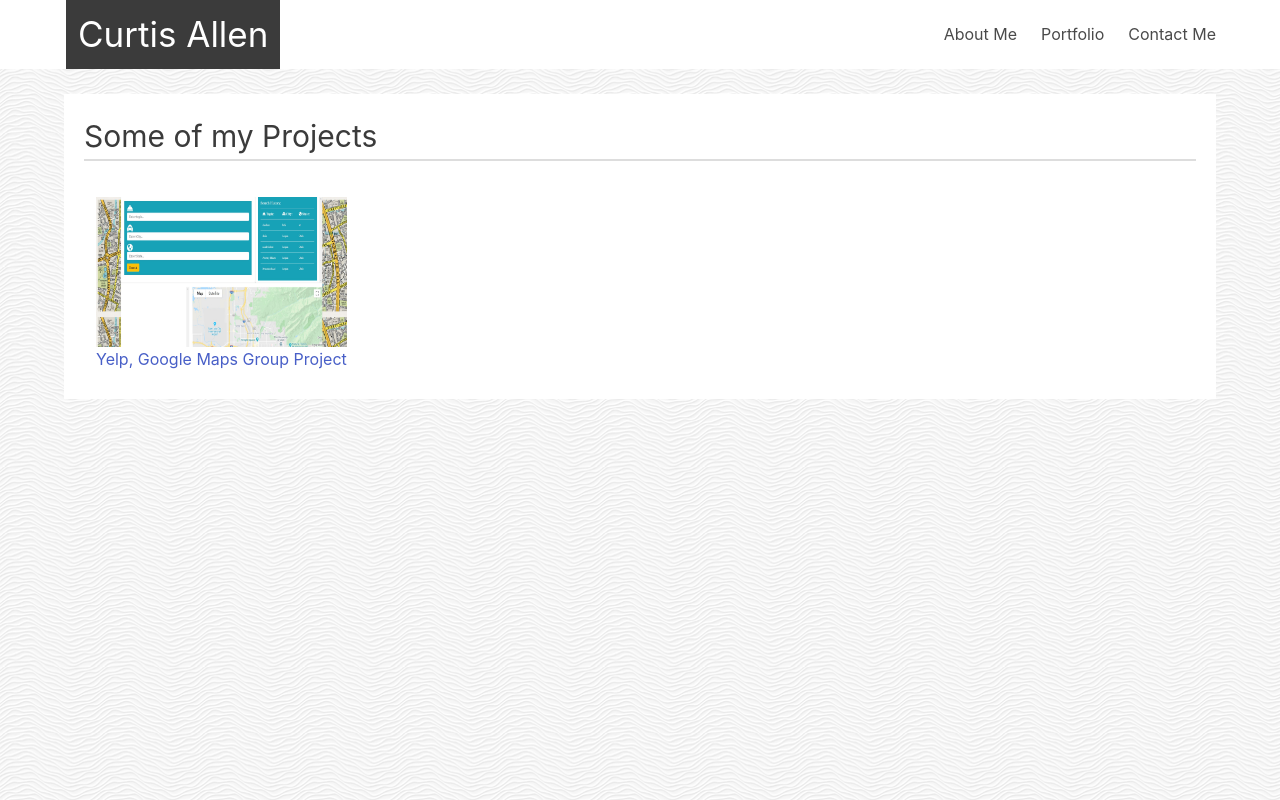
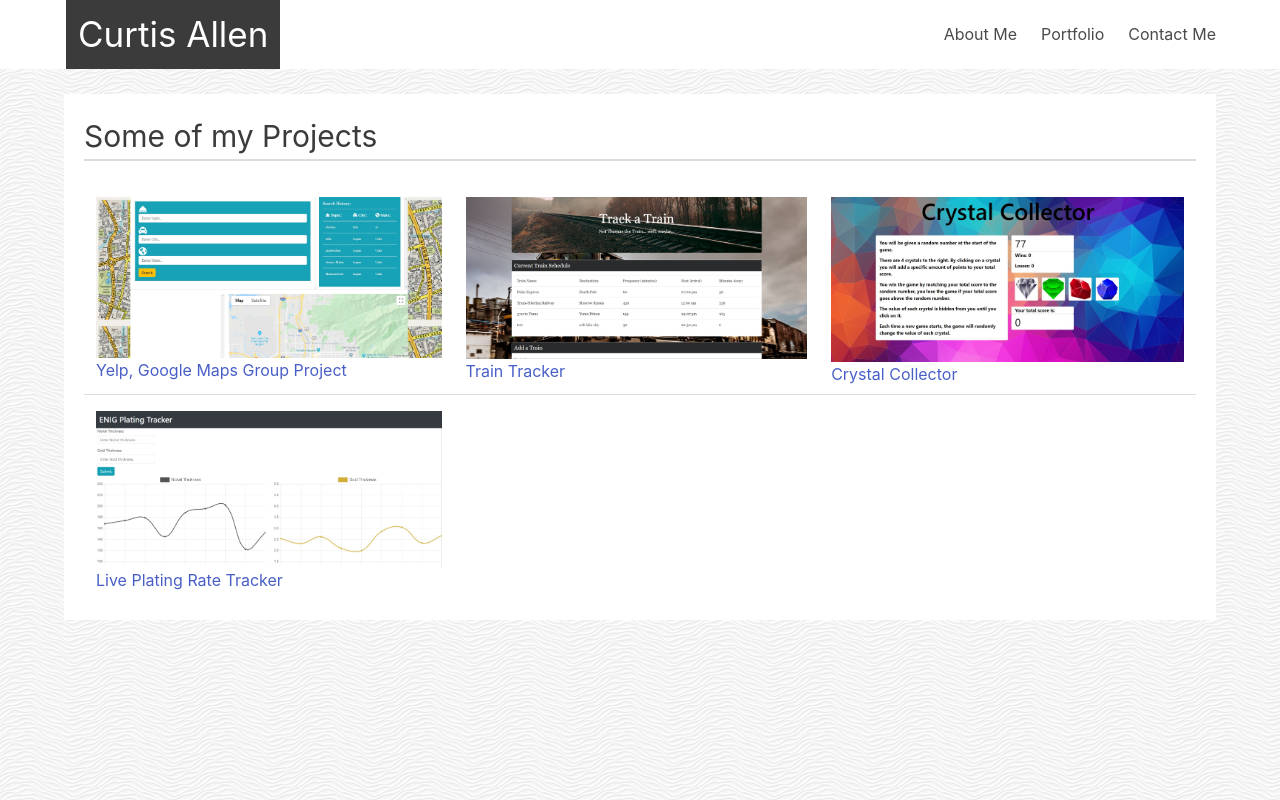
Before and after one commit to dbroncosfan1133/Portfolio, a plain HTML site: page portfolio.html in a window 1280 px wide. Drawn offline with nearby package versions, Linux system fonts and the light colour scheme.

Commit message:
updated portfolio page with projects and removed form from contact page

```diff
--- a/portfolio.html
+++ b/portfolio.html
@@ -42,12 +42,40 @@
                 <tbody>
                     <tr>
                         <td>
-                            <figure class="image is-5by3 mt-2">
-                                <img class="img" src="assets/images/Yelp_Google_maps_group_project.jpg"
-                                    alt="Things to do, places to see" title="Things to do, places to see">
+                            <figure class="image mt-2">
+                                <a href="https://dallinrodgers.github.io/Project-One/"><img class="img"
+                                        src="assets/images/Yelp_Google_maps_group_project.jpg"
+                                        alt="Things to do, places to see" title="Things to do, places to see"></a>
                             </figure>
                             <a class="mt-2" href="https://dallinrodgers.github.io/Project-One/">Yelp, Google Maps Group
                                 Project</a>
+                        </td>
+                        <td>
+                            <figure class="image mt-2">
+                                <a href="https://dbroncosfan1133.github.io/Train-Time-Tracker/"><img class="img"
+                                        src="assets/images/Train_tracker.jpg" alt="Train Tracker"
+                                        title="Train Tracker"></a>
+                            </figure>
+                            <a class="mt-2" href="https://dbroncosfan1133.github.io/Train-Time-Tracker/">Train
+                                Tracker</a>
+                        </td>
+                        <td>
+                            <figure class="image mt-2">
+                                <a href="https://dbroncosfan1133.github.io/unit-4-game/"><img class="img"
+                                        src="assets/images/crystal_collector.jpg" alt="Crystal Collector"
+                                        title="Crystal Collector"></a>
+                            </figure>
+                            <a class="mt-2" href="https://dbroncosfan1133.github.io/unit-4-game/">Crystal Collector</a>
+                        </td>
+                    </tr>
+                    <tr>
+                        <td>
+                            <figure class="image mt-2">
+                                <a href="https://dbroncosfan1133.github.io/Plating-Tracker/"><img class="img"
+                                        src="assets/images/plating_tracker.jpg" alt="Plating Rate Tracker"
+                                        title="Plating Rate Tracker"></a>
+                            </figure>
+                            <a class="mt-2" href="https://dbroncosfan1133.github.io/Plating-Tracker/">Live Plating Rate Tracker</a>
                         </td>
                     </tr>
                 </tbody>
```
Also changed, not shown: contact.html (+2 -2 lines), assets/images/Train_tracker.jpg (added), assets/images/crystal_collector.jpg (added), assets/images/plating_tracker.jpg (added).
